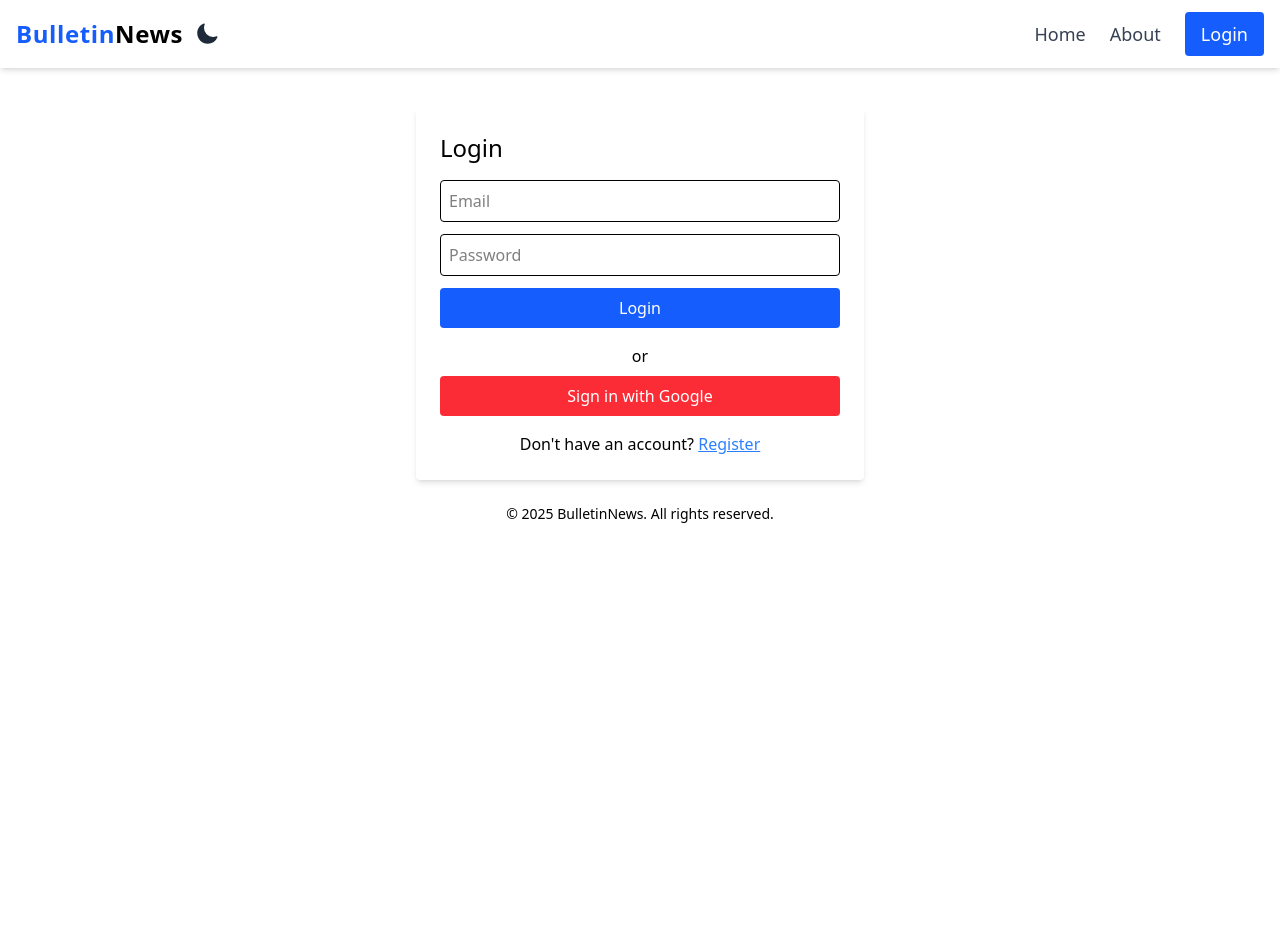
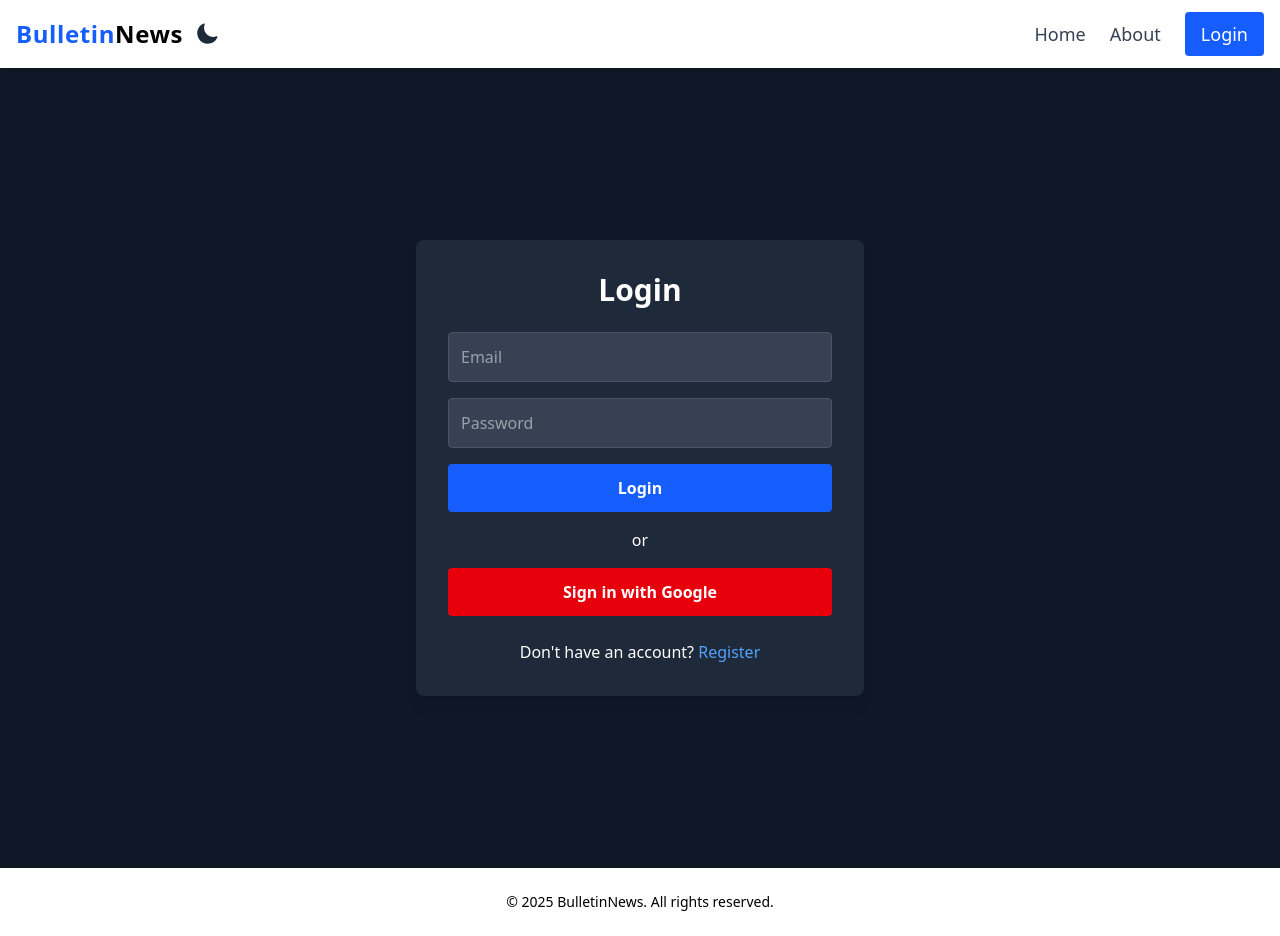
Before and after one commit to nzmshrxz/bulletin-news, a Next.js app: page /login in a window 1280 px wide. Before the commit the page ends 800 px from the top, so only its background shows below. Built offline with nearby package versions, Linux system fonts and the light colour scheme; no server answers.

Commit message:
News Api and login page  other fixes

```diff
--- a/package.json
+++ b/package.json
@@ -11,6 +11,7 @@
   },
   "dependencies": {
     "@heroicons/react": "^2.2.0",
+    "@next/font": "^14.2.15",
     "axios": "^1.11.0",
     "firebase": "^12.0.0",
     "framer-motion": "^12.23.9",
--- a/pages/login.jsx
+++ b/pages/login.jsx
@@ -1,6 +1,11 @@
-import { signInWithPopup, signInWithEmailAndPassword, createUserWithEmailAndPassword, updateProfile, signOut } from 'firebase/auth';
+import {
+  signInWithPopup,
+  signInWithEmailAndPassword,
+  createUserWithEmailAndPassword,
+  updateProfile,
+} from 'firebase/auth';
 import { auth, provider } from '../firebase/fireBaseConfig';
-import { useState, useEffect, useContext } from 'react';
+import { useState } from 'react';
 import { useRouter } from 'next/router';
 import { useAuth } from '@/context/AuthContext';
 
@@ -12,7 +17,7 @@ export default function Login() {
   const [error, setError] = useState('');
   const router = useRouter();
 
-  const { currentUser } = useAuth()
+  const { currentUser } = useAuth();
 
   const handleLogin = async (e) => {
     e.preventDefault();
@@ -20,12 +25,12 @@ export default function Login() {
       if (isSignup) {
         const userCredential = await createUserWithEmailAndPassword(auth, email, password);
         await updateProfile(userCredential.user, { displayName: name });
-        alert("Signup Successful!");
+        alert('Signup Successful!');
       } else {
         await signInWithEmailAndPassword(auth, email, password);
-        alert("Login Successful!");
+        alert('Login Successful!');
       }
-      router.push("/");
+      router.push('/');
     } catch (err) {
       setError(err.message);
     }
@@ -34,16 +39,20 @@ export default function Login() {
   const handleGoogleLogin = async () => {
     try {
       await signInWithPopup(auth, provider);
-      alert("Google Login Successful!");
-      router.push("/");
+      alert('Google Login Successful!');
+      router.push('/');
     } catch (err) {
       setError(err.message);
     }
   };
 
   return (
-    <div className="max-w-md mx-auto mt-10 p-6 bg-white shadow-md rounded">
-      <h2 className="text-2xl mb-4">{isSignup ? "Register" : "Login"}</h2>
+    <div className="min-h-screen bg-gray-900 flex items-center justify-center">
+      <div className="w-full max-w-md p-8 bg-gray-800 rounded-lg shadow-lg">
+        <h2 className="text-3xl font-semibold text-white text-center mb-6">
+          {isSignup ? 'Register' : 'Login'}
+        </h2>
+
         <form onSubmit={handleLogin}>
           {isSignup && (
             <input
@@ -51,7 +60,7 @@ export default function Login() {
               placeholder="Name"
               value={name}
               onChange={(e) => setName(e.target.value)}
-            className="block w-full p-2 mb-3 border rounded"
+              className="w-full p-3 mb-4 rounded bg-gray-700 text-white border border-gray-600 focus:outline-none focus:ring-2 focus:ring-blue-500"
               required
             />
           )}
@@ -60,7 +69,7 @@ export default function Login() {
             placeholder="Email"
             value={email}
             onChange={(e) => setEmail(e.target.value)}
-          className="block w-full p-2 mb-3 border rounded"
+            className="w-full p-3 mb-4 rounded bg-gray-700 text-white border border-gray-600 focus:outline-none focus:ring-2 focus:ring-blue-500"
             required
           />
           <input
@@ -68,30 +77,36 @@ export default function Login() {
             placeholder="Password"
             value={password}
             onChange={(e) => setPassword(e.target.value)}
-          className="block w-full p-2 mb-3 border rounded"
+            className="w-full p-3 mb-4 rounded bg-gray-700 text-white border border-gray-600 focus:outline-none focus:ring-2 focus:ring-blue-500"
             required
           />
-        {error && <p className="text-red-600 mb-2">{error}</p>}
-        <button className="w-full bg-blue-600 text-white p-2 rounded hover:bg-blue-700">
-          {isSignup ? "Register" : "Login"}
+
+          {error && <p className="text-red-400 text-sm mb-4">{error}</p>}
+
+          <button
+            type="submit"
+            className="w-full bg-blue-600 hover:bg-blue-700 text-white py-3 rounded font-semibold transition"
+          >
+            {isSignup ? 'Register' : 'Login'}
           </button>
         </form>
 
-      <div className="text-center mt-4">
-        <p>or</p>
+        <div className="text-center my-4 text-white">or</div>
+
         <button
           onClick={handleGoogleLogin}
-          className="w-full mt-2 bg-red-500 text-white p-2 rounded hover:bg-red-600"
+          className="w-full bg-red-600 hover:bg-red-700 text-white py-3 rounded font-semibold transition"
         >
           Sign in with Google
         </button>
-        <p className="mt-4">
-          {isSignup ? "Already have an account?" : "Don't have an account?"}{" "}
+
+        <p className="mt-6 text-center text-white">
+          {isSignup ? 'Already have an account?' : "Don't have an account?"}{' '}
           <button
-            className="text-blue-500 underline"
+            className="text-blue-400 hover:underline"
             onClick={() => setIsSignup(!isSignup)}
           >
-            {isSignup ? "Login" : "Register"}
+            {isSignup ? 'Login' : 'Register'}
           </button>
         </p>
       </div>
```
Also changed, not shown: styles/globals.css (line endings or trailing spaces), 1 other file (tests, documents, lock files or other folders). Lines whose indentation alone changed are shown as unchanged.
